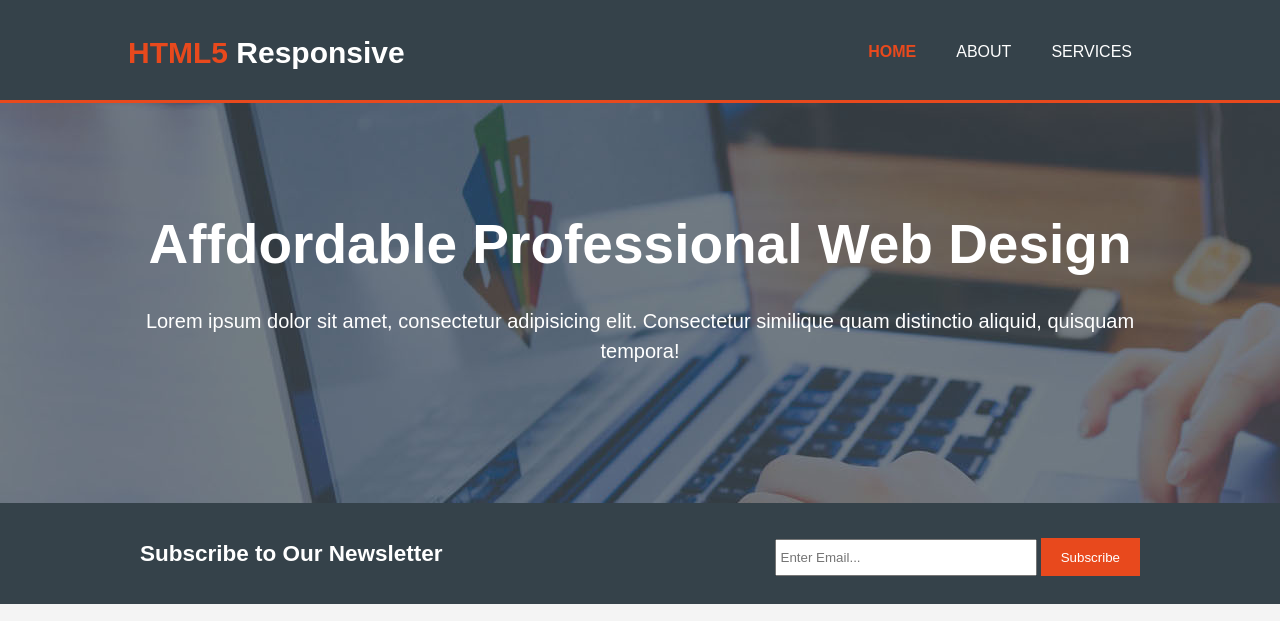
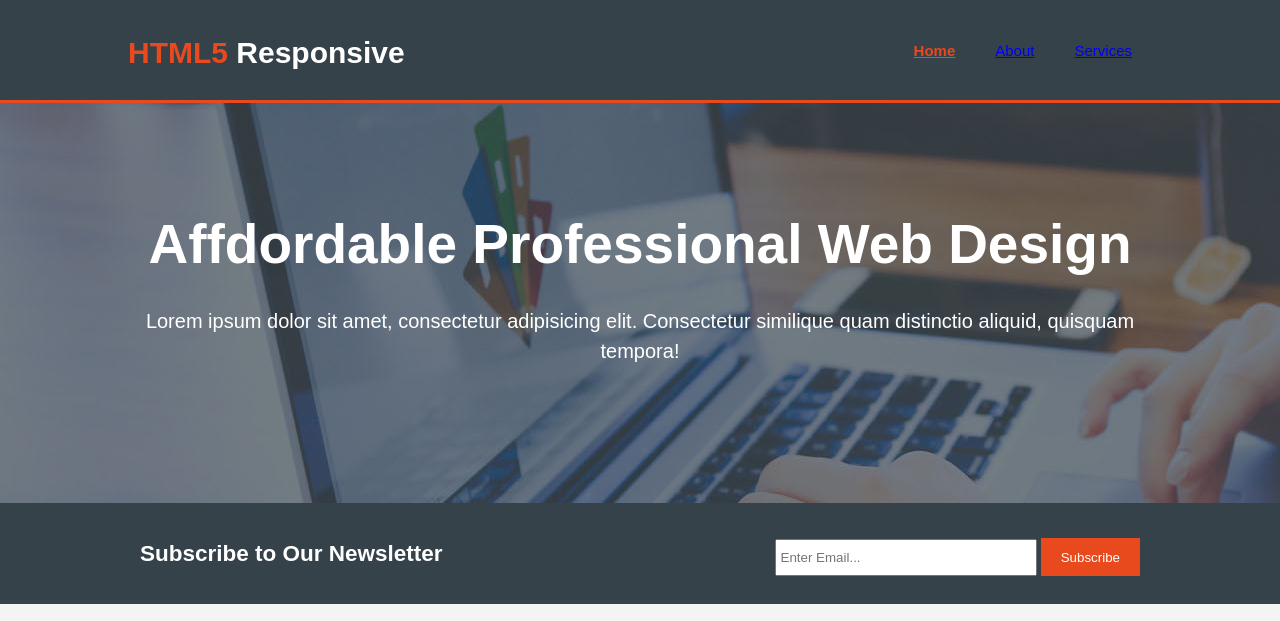
Before and after one commit to GleydsonHudson/HTML5-Responsive, a plain HTML site: page index.html in a window 1280 px wide. Shown: the top 621 px of the page. Drawn offline with Linux system fonts and the light colour scheme.

Commit message:
Update indexStyle.css

```diff
--- a/assets/css/indexStyle.css
+++ b/assets/css/indexStyle.css
@@ -42,13 +42,6 @@ header {
 	padding-top: 30px;
 	min-height: 70px;
 	border-bottom: #e8491d 3px solid;
-}
-
-header a {
-	color: #ffffff;
-	text-decoration: none;
-	text-transform: uppercase;
-	font-size: 16px;
 }
 
 header li {
```
